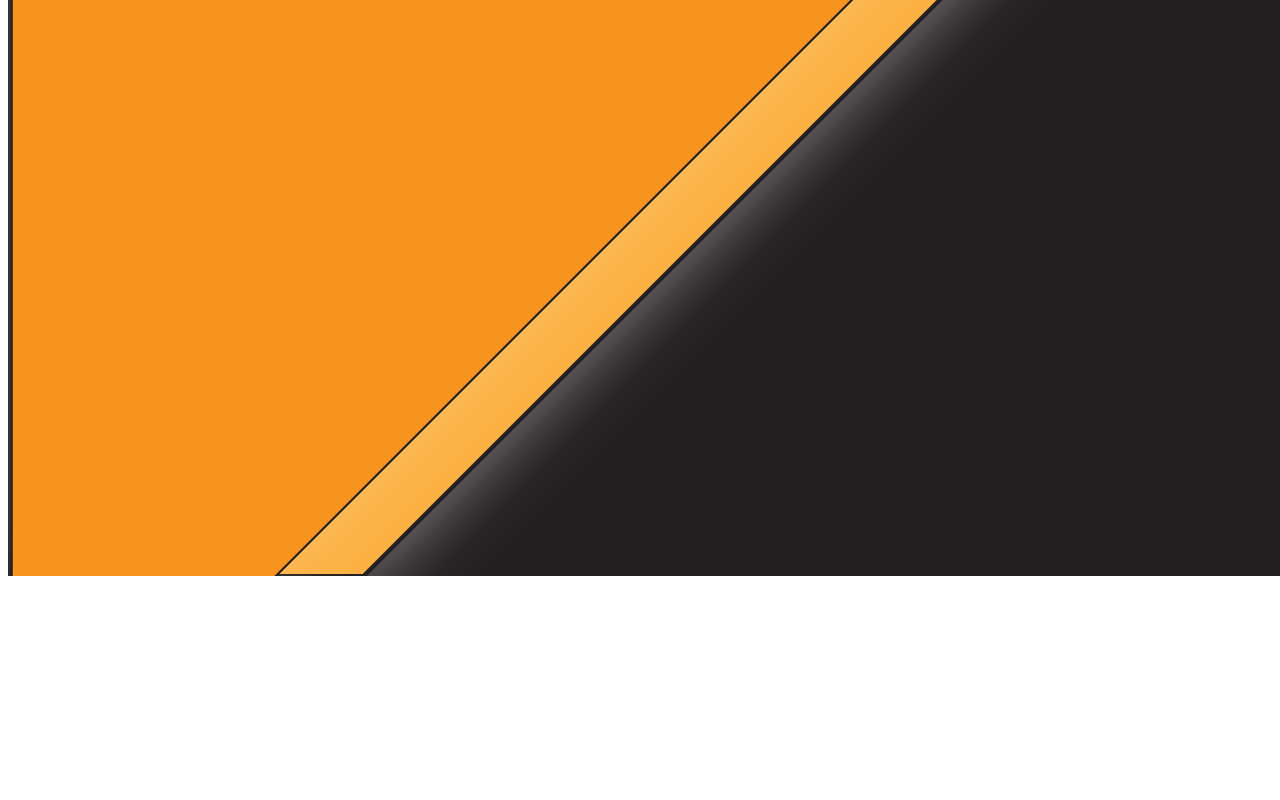
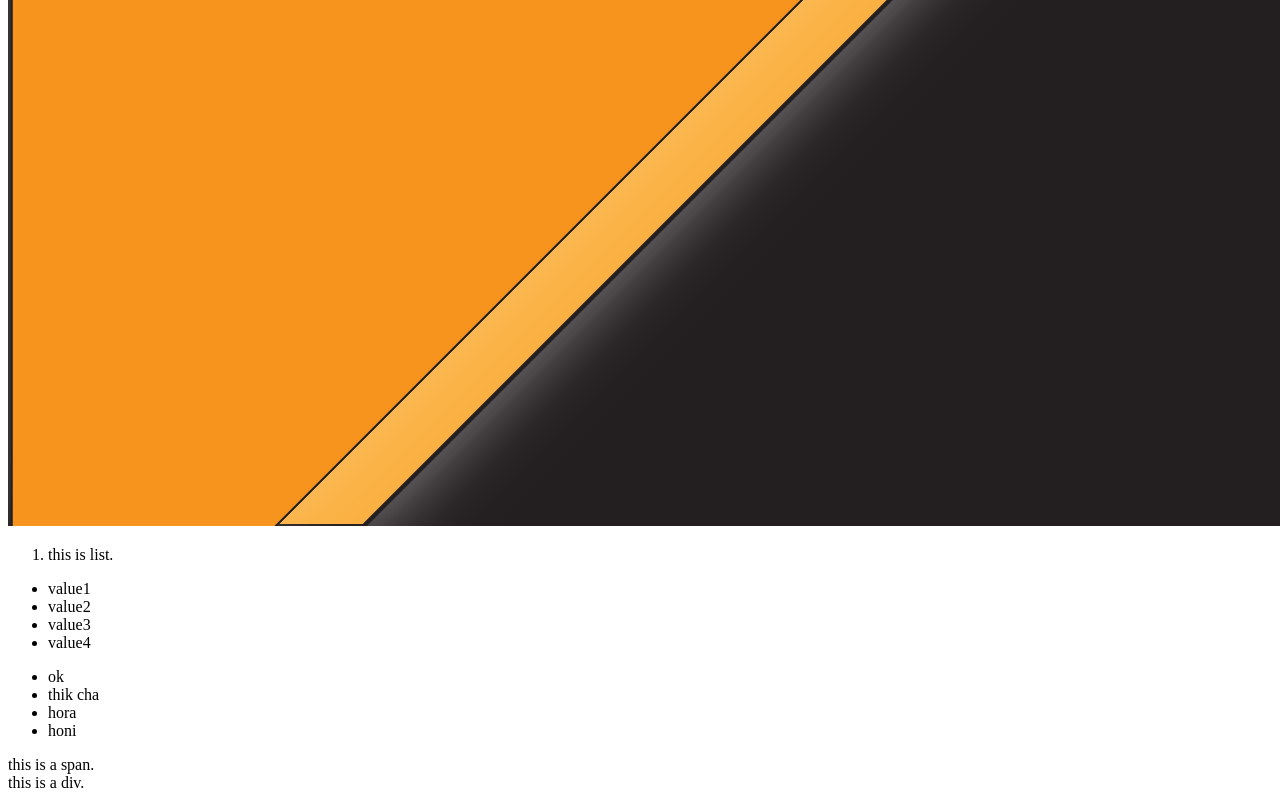
Before and after one commit to scuriyu/HTML, a plain HTML site: page index.html in a window 1280 px wide. Shown: the part 1287-2087 px from the top of the page. Before the commit the page ends 1875 px from the top, so only its background shows below. Drawn offline with Linux system fonts and the light colour scheme.

Commit message:
feat:four

```diff
--- a/index.html
+++ b/index.html
@@ -8,11 +8,34 @@
 <body>
     <h1>This is Heading.</h1>
     <h2>second header.</h2>
-    <header>This is HTML.</header><p>
+    <header>This is HTML.</header>
+    <p1>
         Lorem ipsum dolor sit amet consectetur adipisicing elit. Sequi quod molestiae eligendi?
-    </p>
+    </p1>
+    <style>
+        p1{
+            color: orangered;
+        }
+    </style>
     <a href="https://www.linkedin.com/in/suhan-shrestha-9223b1247/">Linkedin</a>
-    <img src="asstets/img/proto-01.png" alt="">
+    <img src="asstets/img/proto-01.png" alt="this is my banner.">
+    <ol>
+        <li>this is list.</li>
+    </ol>
+
+    <ul>
+        <li>value1</li>
+        <li>value2</li>
+        <li>value3</li>
+        <li>value4</li>
+    </ul>
+    <ul><li>ok</li>
+    <li>thik cha</li>
+    <li>hora</li>
+    <li>honi</li></ul>
+    <span>this is a span.</span>
+    <div>this is a div.</div>
+
 
 </body>
 </html>
```
Also changed, not shown: day01.html (added).
